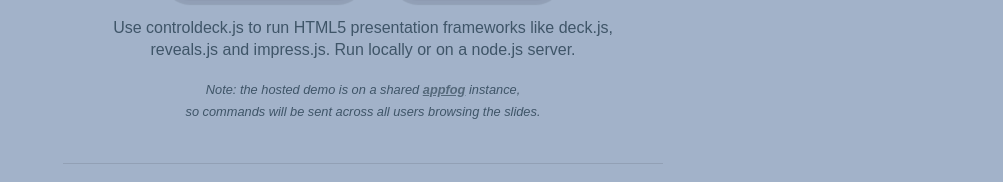
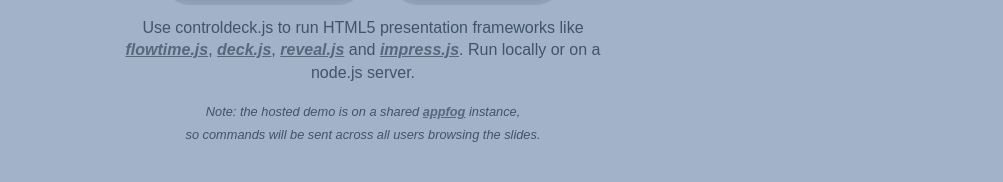
Before and after one commit to johnpolacek/controldeck.js, a plain HTML site: page index.html in a window 1280 px wide. Shown: the part 371-553 px from the top of the page, without its empty margins (277-1280 px from the left). Drawn offline with Linux system fonts and the light colour scheme; a web font is replaced by a local one.

Commit message:
add presentation framework links

```diff
--- a/index.html
+++ b/index.html
@@ -36,7 +36,7 @@
                 <script>!function(d,s,id){var js,fjs=d.getElementsByTagName(s)[0];if(!d.getElementById(id)){js=d.createElement(s);js.id=id;js.src="//platform.twitter.com/widgets.js";fjs.parentNode.insertBefore(js,fjs);}}(document,"script","twitter-wjs");</script>
             <a href="https://github.com/dfcb/controldeck.js/archive/master.zip" class="btn btn-small">Download Zip</a>
             <a href="http://controldeck.aws.af.cm" class="btn btn-small">View Demo</a>
-            <p class="intro">Use controldeck.js to run HTML5 presentation frameworks like deck.js, reveals.js and impress.js. Run locally or on a node.js server.</p>
+            <p class="intro">Use controldeck.js to run HTML5 presentation frameworks like <a href="http://flowtime-js.marcolago.com/">flowtime.js</a>, <a href="http://imakewebthings.com/deck.js/">deck.js</a>, <a href="http://lab.hakim.se/reveal-js/">reveal.js</a> and <a href="http://bartaz.github.com/impress.js/">impress.js</a>. Run locally or on a node.js server.</p>
             <p><small><i>Note: the hosted demo is on a shared <a href="http://www.appfog.com/">appfog</a> instance, <br />so commands will be sent across all users browsing the slides.</i></small></p>
         </header>
 
```
